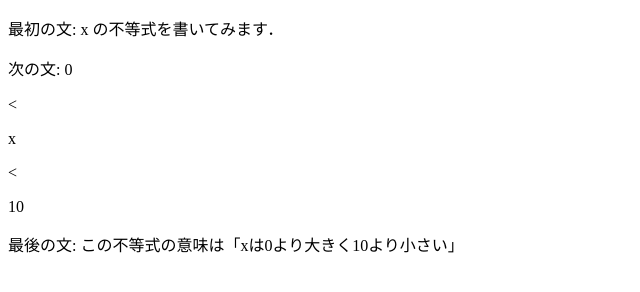
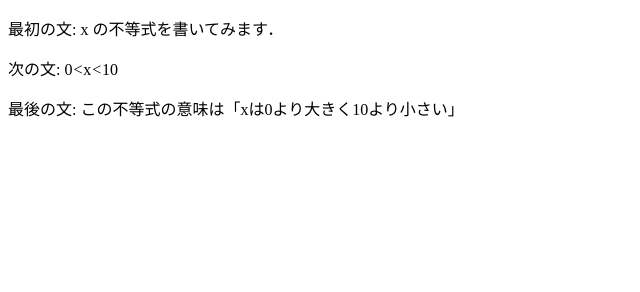
Before and after one commit to G285242022/medialabo, a plain HTML site: page practice-html/structure.html in a window 1280 px wide. Shown: the whole page, without its empty margins (0-640 px from the left). Drawn offline with Linux system fonts and the light colour scheme.

Commit message:
練習1-3

```diff
--- a/practice-html/structure.html
+++ b/practice-html/structure.html
@@ -7,7 +7,7 @@
    <body>
 
       <p>最初の文: x の不等式を書いてみます．</p>
-      <p>次の文: 0<p>&lt;</p>x<p>&lt;</p>10</p>
+      <p>次の文: 0<em>&lt;</em>x<em>&lt;</em>10</p>
       <p>最後の文: この不等式の意味は「xは0より大きく10より小さい」</p>
 
       <!--
```
